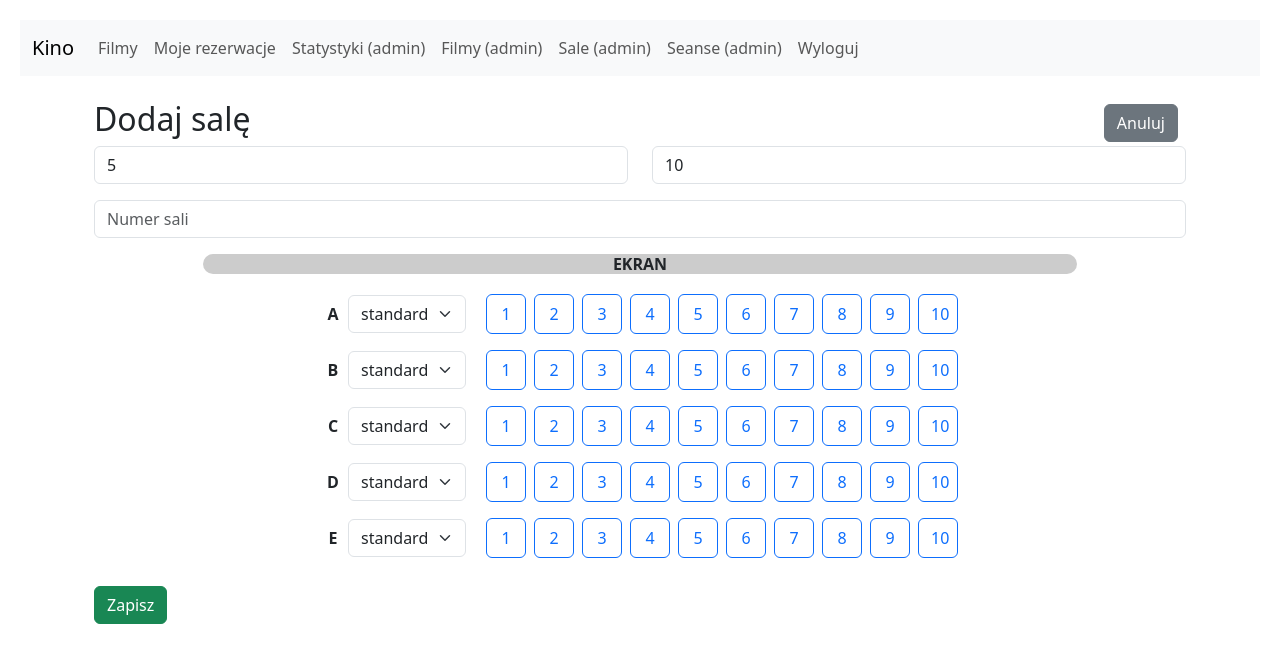
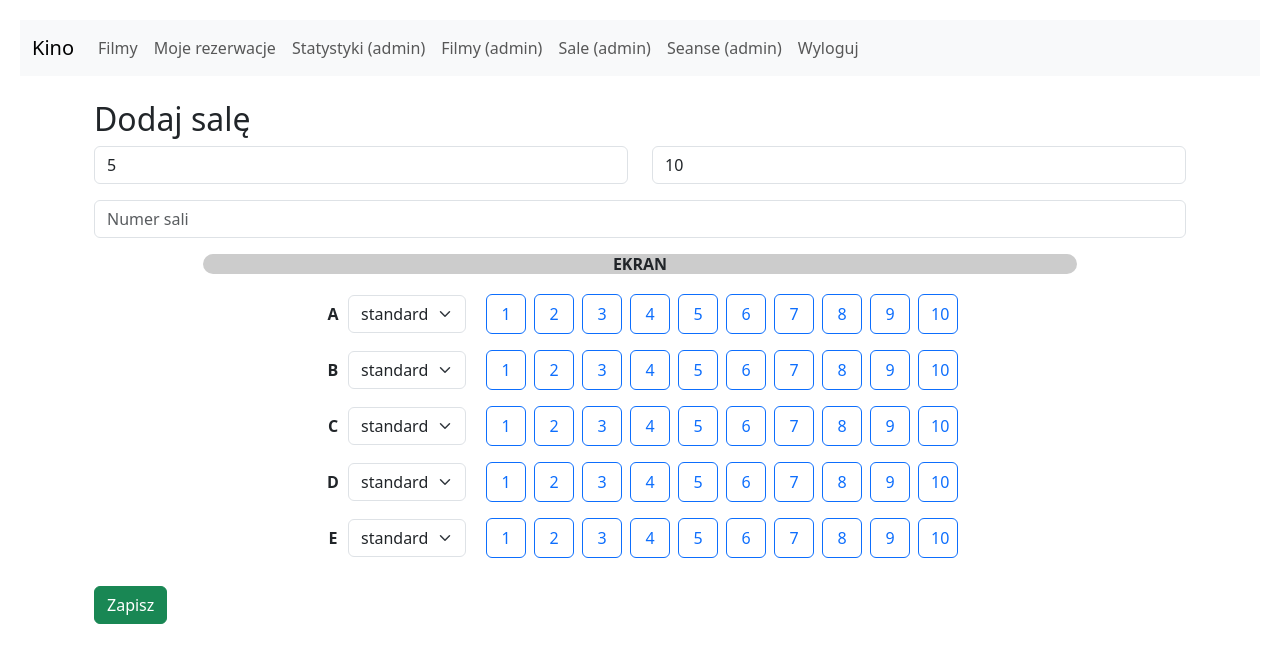
Before and after one commit to Pawlox62/kino-rezerwacje, a React (Vite) app in the folder client/: page /admin/halls/new in a window 1280 px wide. Shown: the top 662 px of the page. Built offline with nearby package versions, Linux system fonts and the light colour scheme; sample sign-in values are in the browser's storage.

Commit message:
Remove back buttons from home and admin pages

```diff
--- a/client/src/pages/AdminHalls.jsx
+++ b/client/src/pages/AdminHalls.jsx
@@ -1,7 +1,6 @@
 import React, { useEffect, useState } from 'react'
 import { useNavigate, useParams } from 'react-router-dom'
 import api from '../api/axios'
-import BackButton from '../components/BackButton'
 
 export default function AdminHalls() {
   const { hallId } = useParams()
@@ -77,7 +76,6 @@ export default function AdminHalls() {
     <div className="container mt-4">
       <div className="d-flex justify-content-between align-items-center">
         <h2>{isEdit ? 'Edytuj salę' : 'Dodaj salę'}</h2>
-        <BackButton label="Anuluj" />
       </div>
       {error && <div className="alert alert-danger">{error}</div>}
       {!isEdit && (
--- a/client/src/pages/AdminHallsList.jsx
+++ b/client/src/pages/AdminHallsList.jsx
@@ -1,7 +1,6 @@
 import React, { useEffect, useState } from "react";
 import { Link } from "react-router-dom";
 import api from "../api/axios";
-import BackButton from "../components/BackButton";
 
 export default function AdminHallsList() {
   const [halls, setHalls] = useState([]);
@@ -22,7 +21,6 @@ export default function AdminHallsList() {
     <div className="container mt-4">
       <div className="d-flex justify-content-between align-items-center">
         <h2>Lista sal</h2>
-        <BackButton />
       </div>
       <Link to="/admin/halls/new" className="btn btn-primary mb-3">
         Dodaj salę
--- a/client/src/pages/AdminMovies.jsx
+++ b/client/src/pages/AdminMovies.jsx
@@ -1,7 +1,6 @@
 import React, { useEffect, useState } from "react";
 import { useNavigate, useParams } from "react-router-dom";
 import api from "../api/axios";
-import BackButton from "../components/BackButton";
 
 export default function AdminMovies() {
   const { movieId } = useParams();
@@ -54,7 +53,6 @@ export default function AdminMovies() {
     <div className="container mt-4">
       <div className="d-flex justify-content-between align-items-center">
         <h2>{isEdit ? "Edytuj film" : "Dodaj film"}</h2>
-        <BackButton label="Anuluj" />
       </div>
       {msg && <div className="alert alert-info">{msg}</div>}
       <form onSubmit={handleSubmit}>
--- a/client/src/pages/AdminMoviesList.jsx
+++ b/client/src/pages/AdminMoviesList.jsx
@@ -1,7 +1,6 @@
 import React, { useEffect, useState } from "react";
 import { Link } from "react-router-dom";
 import api from "../api/axios";
-import BackButton from "../components/BackButton";
 
 export default function AdminMoviesList() {
   const [movies, setMovies] = useState([]);
@@ -22,7 +21,6 @@ export default function AdminMoviesList() {
     <div className="container mt-4">
       <div className="d-flex justify-content-between align-items-center">
         <h2>Lista filmów</h2>
-        <BackButton />
       </div>
       <Link to="/admin/movies/new" className="btn btn-primary mb-3">
         Dodaj film
--- a/client/src/pages/AdminPanel.jsx
+++ b/client/src/pages/AdminPanel.jsx
@@ -15,7 +15,6 @@ export default function AdminPanel() {
     <div className="container mt-4">
       <div className="d-flex justify-content-between align-items-center">
         <h2>Statystyki sprzedaży</h2>
-        <BackButton />
       </div>
       <table className="table">
         <thead>
--- a/client/src/pages/AdminShows.jsx
+++ b/client/src/pages/AdminShows.jsx
@@ -1,7 +1,6 @@
 import React, { useEffect, useState } from "react";
 import { useNavigate, useParams } from "react-router-dom";
 import api from "../api/axios";
-import BackButton from "../components/BackButton";
 
 export default function AdminShows() {
   const { showId } = useParams();
@@ -71,7 +70,6 @@ export default function AdminShows() {
     <div className="container mt-4">
       <div className="d-flex justify-content-between align-items-center">
         <h2>{isEdit ? "Edytuj seans" : "Dodaj seans"}</h2>
-        <BackButton label="Anuluj" />
       </div>
       {msg && <div className="alert alert-info">{msg}</div>}
       <form onSubmit={handleSubmit}>
--- a/client/src/pages/AdminShowsList.jsx
+++ b/client/src/pages/AdminShowsList.jsx
@@ -1,7 +1,6 @@
 import React, { useEffect, useState } from 'react'
 import { Link } from 'react-router-dom'
 import api from '../api/axios'
-import BackButton from '../components/BackButton'
 
 export default function AdminShowsList() {
   const [shows, setShows] = useState([])
@@ -21,7 +20,6 @@ export default function AdminShowsList() {
     <div className="container mt-4">
       <div className="d-flex justify-content-between align-items-center">
         <h2>Lista seansów</h2>
-        <BackButton />
       </div>
       <Link to="/admin/shows/new" className="btn btn-primary mb-3">Dodaj seans</Link>
       <table className="table">
--- a/client/src/pages/Movies.jsx
+++ b/client/src/pages/Movies.jsx
@@ -1,6 +1,5 @@
 import React, { useEffect, useState } from "react";
 import { Link } from "react-router-dom";
-import BackButton from "../components/BackButton";
 import api from "../api/axios";
 
 export default function Movies() {
@@ -17,7 +16,6 @@ export default function Movies() {
     <div>
       <div className="d-flex justify-content-between align-items-center">
         <h3>Repertuar</h3>
-        <BackButton />
       </div>
       <div className="row">
         {movies.map((m) => (
```
